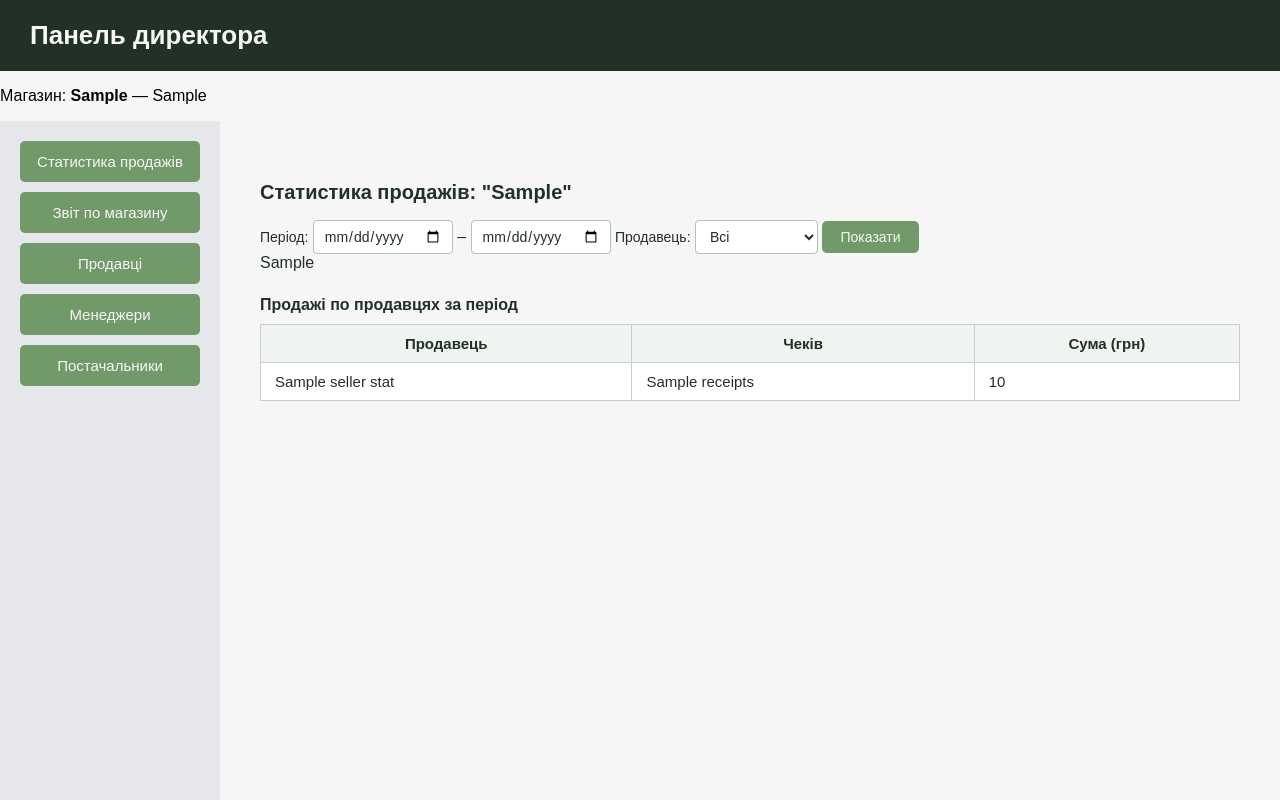
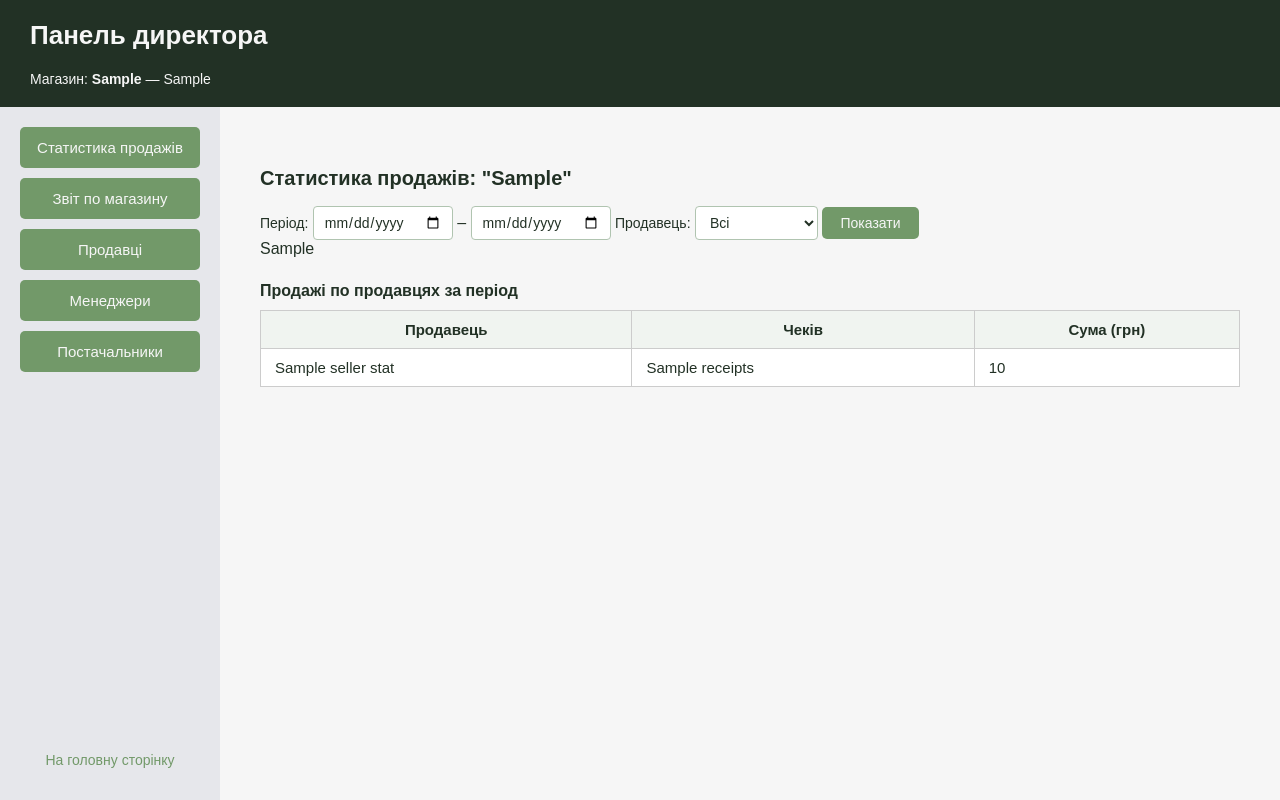
Before and after one commit to kumpanska/stationery_store, a Django app: template templates/director_panel.html in a window 1280 px wide. Run offline with Django 5.2, Linux system fonts and the light colour scheme; the template is opened without the code that fills it: most values are stand-ins (such as "Sample title", 1, 10 or a date in 2020); some libraries are stand-ins or nearby versions.

Commit message:
feat: add text-link to home page

```diff
--- a/static/css/director_panel_styles.css
+++ b/static/css/director_panel_styles.css
@@ -16,7 +16,13 @@ h1 {
     font-size: 26px;
     z-index: 10;
 }
-
+.store-info {
+    background-color: #223125;
+    color: #F6F6F6;
+    margin: 0;
+    padding: 0 30px 20px 30px;
+    font-size: 14px;
+}
 .main-wrapper {
     display: flex;
     flex: 1;
@@ -55,7 +61,27 @@ h1 {
     background-color: #223125;
     color: #E6E7EB;
 }
+.home-link {
+    display: block;
+    width: 180px;
+    margin: auto auto 0;
+    padding: 12px;
+    font-size: 14px;
+    color: #729969;
+    text-align: center;
+    text-decoration: none;
+    font-family: Bahnschrift, sans-serif;
+    box-sizing: border-box;
+}
 
+.home-link:hover {
+    color: #223125;
+    text-decoration: underline;
+}
+.side_bar {
+    display: flex;
+    flex-direction: column;
+}
 .content {
     margin-left: 220px;
     padding: 40px;
--- a/templates/director_panel.html
+++ b/templates/director_panel.html
@@ -24,6 +24,7 @@
         <button class="btn" onclick="showSection('sellers')">Продавці</button>
         <button class="btn" onclick="showSection('managers')">Менеджери</button>
         <button class="btn" onclick="showSection('suppliers')">Постачальники</button>
+        <a href="/" class="home-link">На головну сторінку</a>
     </div>
 
     <div class="content">
--- a/templates/manager_panel.html
+++ b/templates/manager_panel.html
@@ -23,6 +23,7 @@
         <button class="btn" onclick="showSection('arrivals')">Надходження</button>
         <button class="btn" onclick="showSection('arrivals_list')">Список надходжень</button>
         <button class="btn" onclick="showSection('staff_section')">Продавці</button>
+        <a href="/" class="home-link">На головну сторінку</a>
     </div>
 
     <div class="content">
--- a/templates/seller_panel.html
+++ b/templates/seller_panel.html
@@ -18,6 +18,7 @@
     <div class="side_bar">
         <button class="btn" onclick="showSection('receiptSection')">Формування чеку</button>
         <button class="btn" onclick="showSection('historySection')">Історія продажів</button>
+       <a href="/" class="home-link">На головну сторінку</a>
     </div>
 
     <div class="content">
```
Also changed, not shown: static/css/manager_panel_styles.css (+20 -0 lines), static/css/seller_panel_styles.css (+20 -0 lines).
